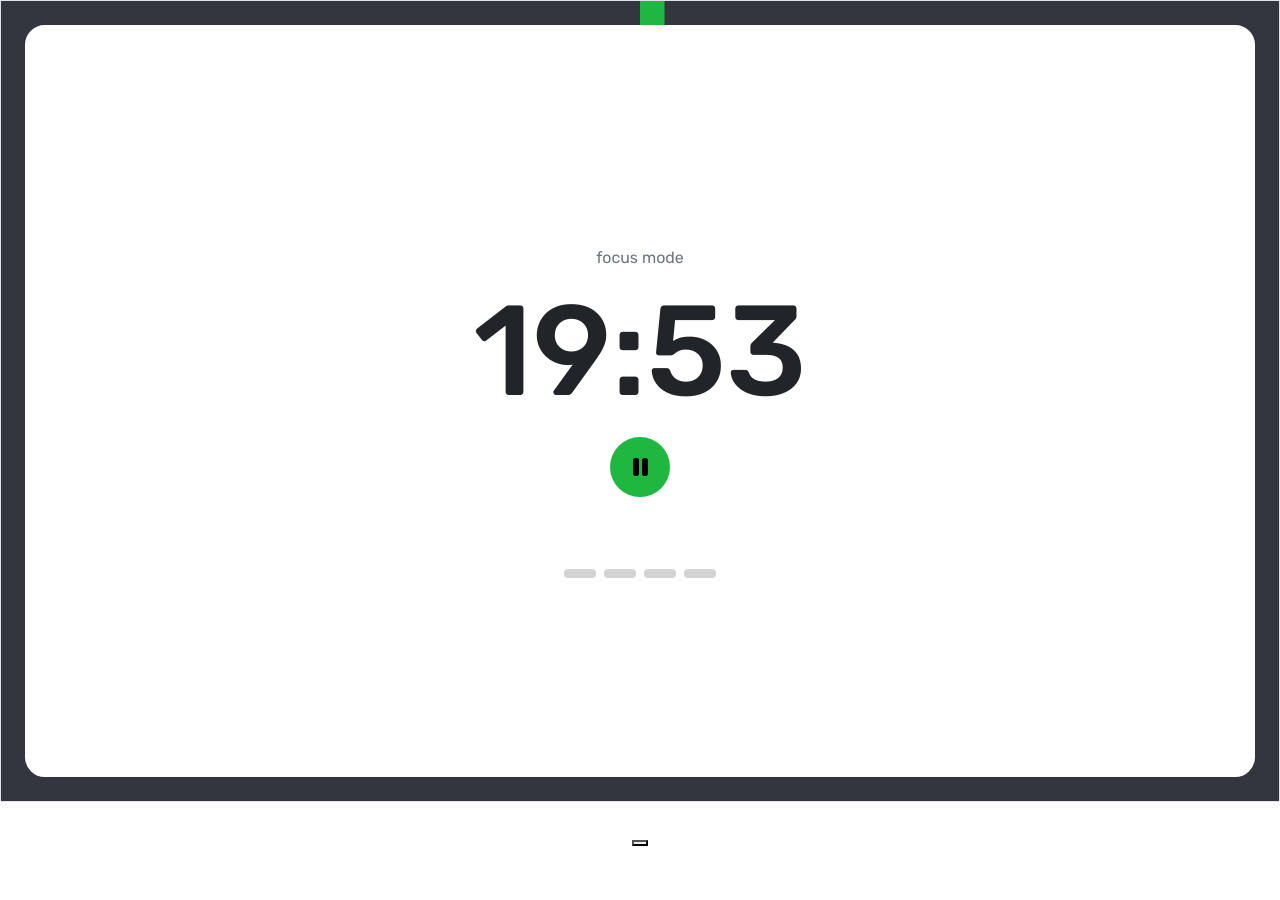
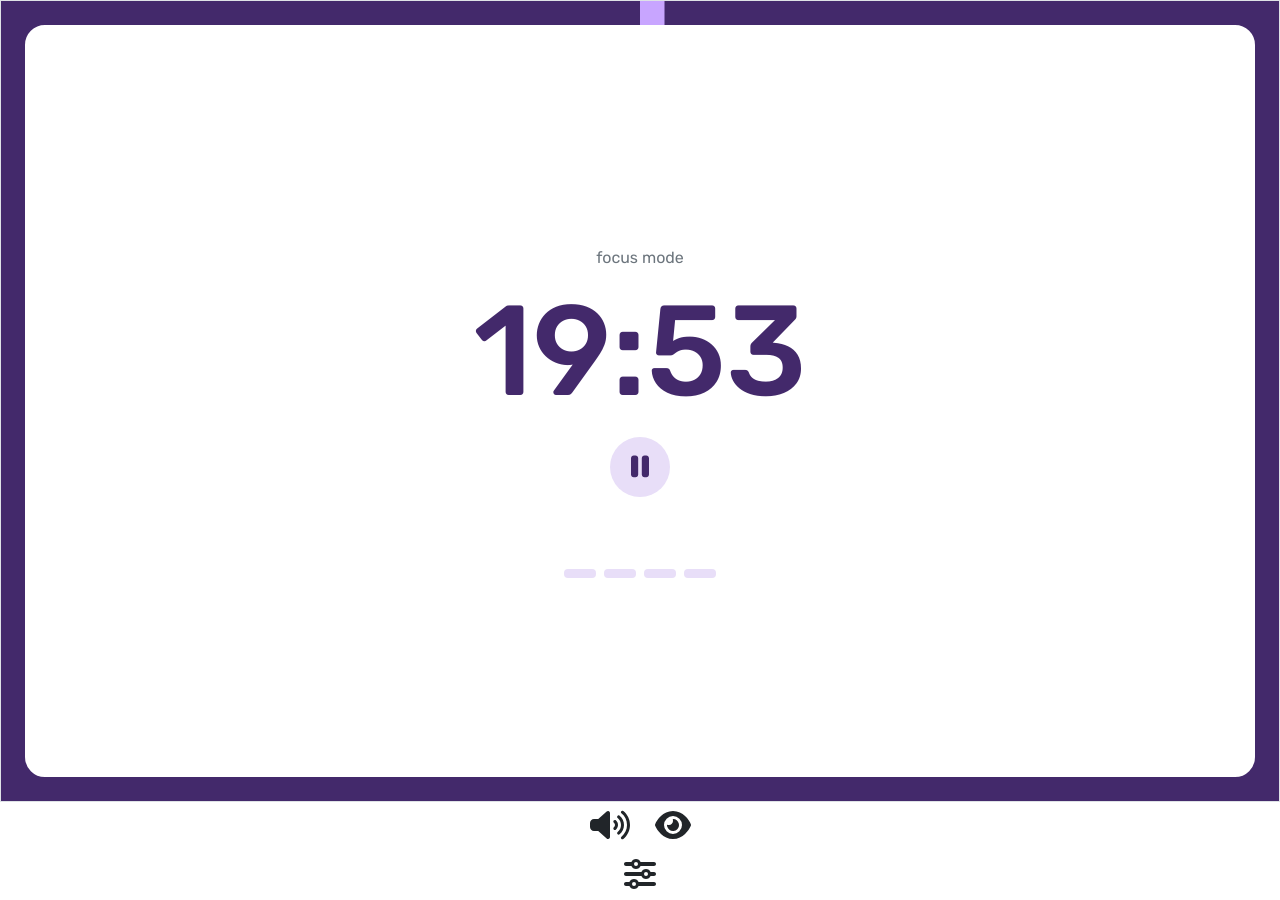
Before and after one commit to sunnyxtian/timer-app, a React (Create React App) app in the folder timer-app-react/: page / in a window 1280 px wide. Before the commit the page ends 850 px from the top, so only its background shows below. Built offline with nearby package versions, Linux system fonts and the light colour scheme.

Commit message:
added fontAwesome icons to settings bar + color palette changes throughout

```diff
--- a/timer-app-react/public/index.html
+++ b/timer-app-react/public/index.html
@@ -22,6 +22,7 @@
     -->
     <link rel="manifest" href="%PUBLIC_URL%/manifest.json" />
     <link href="https://fonts.googleapis.com/css2?family=Rubik:ital,wght@0,300..900;1,300..900&display=swap" rel="stylesheet">
+    <link rel="stylesheet" href="https://cdn.jsdelivr.net/npm/bootstrap-icons@1.11.3/font/bootstrap-icons.min.css">
     <!--
       Notice the use of %PUBLIC_URL% in the tags above.
       It will be replaced with the URL of the `public` folder during the build.
--- a/timer-app-react/src/App.css
+++ b/timer-app-react/src/App.css
@@ -7,4 +7,5 @@
 body {
   text-align: center;
   margin: auto;
+  color: #43296B;
 }
--- a/timer-app-react/src/components-styling/Indicator.css
+++ b/timer-app-react/src/components-styling/Indicator.css
@@ -1,20 +1,20 @@
 .background-color-completed {
-  background-color: rgb(32, 183, 65);
+  background-color: #C8A5FF;
 }
 
 .background-color-not-completed {
-  background-color: lightgray;
+  background-color: #E8DEF8;
 }
 
 .background-color-in-progress {
   background: linear-gradient(
     to left,
-    lightgray calc((var(--remaining-time) / var(--total-mins)) * 100%),
-    rgb(32, 183, 65) calc((var(--remaining-time) / var(--total-mins)) * 100%),
-    rgb(32, 183, 65) 100%
+    #E8DEF8 calc((var(--remaining-time) / var(--total-mins)) * 100%),
+    #C8A5FF calc((var(--remaining-time) / var(--total-mins)) * 100%),
+    #C8A5FF 100%
   );
 }
 
 .background-color-break {
-  background-color: rgb(32, 183, 65);
+  background-color: #C8A5FF;
 }
--- a/timer-app-react/src/components-styling/ProgressBar.css
+++ b/timer-app-react/src/components-styling/ProgressBar.css
@@ -16,7 +16,7 @@
 
 .progress-bar path {
   transition: stroke-dashoffset 0.1s linear;
-  stroke: rgb(32, 183, 65);
+  stroke: #C8A5FF;
   stroke-width: 85;
   /** Sunny's todo: Rounded path tip */
 }
--- /dev/null
+++ b/timer-app-react/src/components-styling/Settings.css
@@ -0,0 +1,8 @@
+.button {
+  background-color: #E8DEF8;
+}
+
+.icon {
+  color:#43296B;
+  font-size: 2rem;
+}
--- a/timer-app-react/src/components-styling/Timer.css
+++ b/timer-app-react/src/components-styling/Timer.css
@@ -1,7 +1,7 @@
 .play-pause-btn {
   width: 60px;
   height: 60px;
-  background-color: rgb(32, 183, 65);;
+  background-color: #E8DEF8;
   border: none;
   border-radius: 50%;
   cursor: pointer;
@@ -15,8 +15,8 @@
 .play-icon, .pause-icon {
   position: absolute;
   transition: all 0.3s ease;
-  color: black;
-  font-size: 24px;
+  color: #43296B;
+  font-size: 1.8rem;
 }
 
 .play-icon {
@@ -88,7 +88,8 @@
 }
 
 .border {
-  background-color: rgb(51, 54, 63);
+  background-color:#43296B;
+  ;
   position: relative;
   overflow: hidden;
 }
--- a/timer-app-react/src/components/ProgressBar.js
+++ b/timer-app-react/src/components/ProgressBar.js
@@ -39,7 +39,6 @@ const ProgressBar = ({ progress }) => {
         // Z is a command that closes the path
           d={`M ${startOffset},0 H ${width - radius} A ${radius},${radius} 0 0 1 ${width},${radius} V ${height - radius} A ${radius},${radius} 0 0 1 ${width - radius},${height} H ${radius} A ${radius},${radius} 0 0 1 0,${height - radius} V ${radius} A ${radius},${radius} 0 0 1 ${radius},0 Z`}
           fill="none"
-          stroke="black"
           strokeWidth="80"
           strokeDasharray={perimeter}
           strokeDashoffset={perimeter - (perimeter * progress / 100)}
--- a/timer-app-react/src/components/Settings.js
+++ b/timer-app-react/src/components/Settings.js
@@ -1,36 +1,35 @@
+import { FontAwesomeIcon } from '@fortawesome/react-fontawesome';
+import { faSliders, faVolumeHigh, faEye, faStopwatch, faImage, faMusic } from '@fortawesome/free-solid-svg-icons';
+
 function Settings (props) {
   const editTotalIntervals = props.editTotalIntervals;
   const editBreakLengthMins = props.editBreakLengthMins;
   const editFocusLengthMins = props.editFocusLengthMins;
 
   return (
-    <div>
+    <div className="d-inline">
       <div className="btn-group" role="group">
         <button className="btn" type="button">
-          {/* <svg style={{fill:"#000000"}}>
-            <path class="st0" d="M612,349.5c33.8,0,67.5,5.3,100.1,15.8c32.4,10.4,64.1,25.9,94.3,46.2c30.6,20.6,59.7,46,86.4,75.7
-              c27.3,30.3,52.2,64.9,73.8,102.8c6.6,11.5,6.6,32.5,0,44c-21.7,37.9-46.5,72.5-73.8,102.8c-26.7,29.7-55.8,55.1-86.4,75.7
-              c-30.2,20.3-61.9,35.8-94.3,46.2c-32.6,10.5-66.3,15.8-100.1,15.8s-67.5-5.3-100.1-15.8c-32.4-10.4-64.1-25.9-94.3-46.2
-              c-30.6-20.6-59.7-46-86.4-75.7c-27.3-30.3-52.2-64.9-73.8-102.8c-6.6-11.5-6.6-32.5,0-44c21.7-38,46.5-72.5,73.8-102.8
-              c26.7-29.7,55.8-55.1,86.4-75.7c30.2-20.3,61.9-35.8,94.3-46.2C544.5,354.8,578.2,349.5,612,349.5 M612,243.3
-              c-182.6,0-344.8,115.4-446.8,293.9c-25.3,44.3-25.3,105.2,0,149.4c102,178.5,264.2,293.9,446.8,293.9s344.8-115.4,446.8-293.9
-              c25.3-44.3,25.3-105.2,0-149.4C956.8,358.8,794.6,243.3,612,243.3L612,243.3z"/>
-            <circle class="st0" cx="612" cy="604.7" r="195"/>
-          </svg> */}
+          <FontAwesomeIcon icon={faVolumeHigh} className="icon fa-2x" />
+        </button>
+        <button className="btn" type="button">
+          <FontAwesomeIcon icon={faEye} className="icon fa-2x" />
         </button>
       </div>
 
       <div>
-        <button></button>
+        <button className="btn" type="button">
+          <FontAwesomeIcon icon={faSliders} className="icon fa-2x" />
+        </button>
         <div className="d-none">
-          <button>
-
+          <button className="btn" type="button">
+            <FontAwesomeIcon icon={faStopwatch} />
           </button>
-          <button>
-
+          <button className="btn" type="button">
+            <FontAwesomeIcon icon={faImage} />
           </button>
-          <button>
-
+          <button className="btn" type="button">
+            <FontAwesomeIcon icon={faMusic} />
           </button>
         </div>
       </div>
```
Also changed, not shown: timer-app-react/src/components/IntervalIndicator.js (+4 -22 lines).
